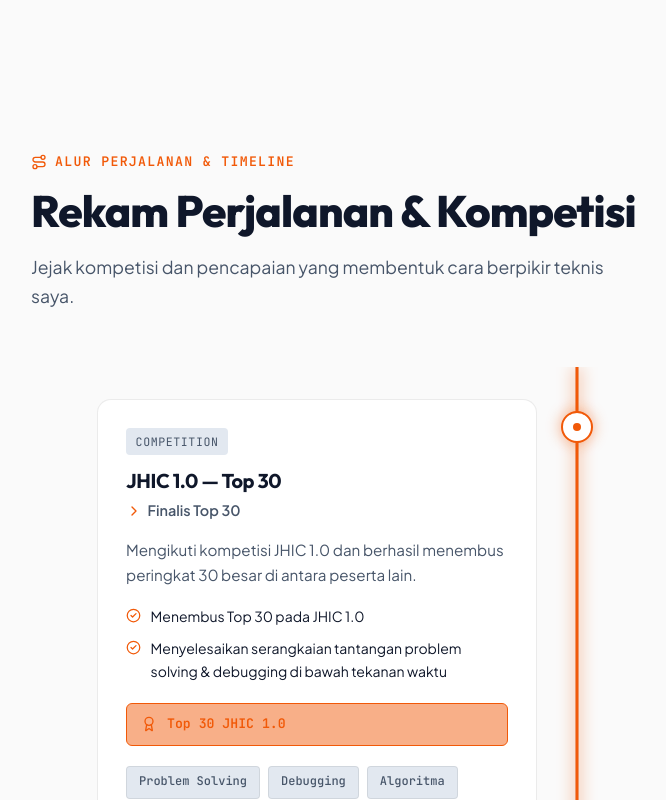
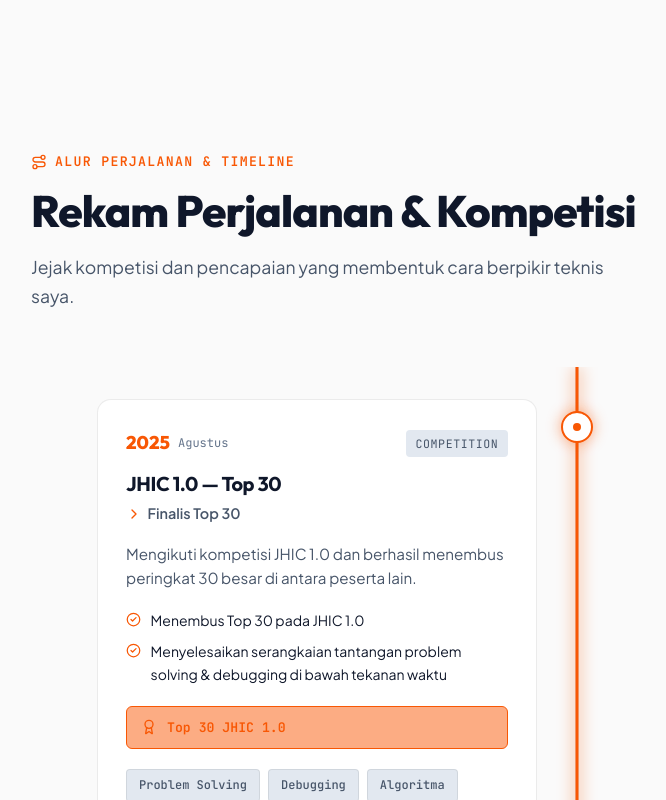
Before and after one commit to AlephSc/portofolio-, a React (Vite) app: page / in a window 1280 px wide. Shown: the part 2000-2800 px from the top of the page, without its empty margins (63-729 px from the left). Built offline with nearby package versions, Linux system fonts and the light colour scheme.

Commit message:
third commit

```diff
--- a/src/data/experiences.ts
+++ b/src/data/experiences.ts
@@ -3,7 +3,8 @@ import type { TimelineItem } from '../types';
 export const experiencesData: TimelineItem[] = [
   {
     id: 'exp-jhic',
-    year: '',
+    year: '2025',
+    quarter: 'Agustus',
     title: 'JHIC 1.0 — Top 30',
     category: 'Competition',
     role: 'Finalis Top 30',
@@ -18,7 +19,8 @@ export const experiencesData: TimelineItem[] = [
   },
   {
     id: 'exp-kron',
-    year: '',
+    year: '2025',
+    quarter: 'Oktober',
     title: 'Kompetisi Robotika Nusantara (KRON) — Medali Perak',
     category: 'Competition',
     role: 'Medalis Perak',
--- a/src/data/profile.ts
+++ b/src/data/profile.ts
@@ -3,7 +3,7 @@ import type { ProfileData } from '../types';
 export const profileData: ProfileData = {
   name: "Muhammad Fajar Fristiawan",
   role: "Software Engineer",
-  location: "",
+  location: "Jombang, Jawa Timur",
   shortBio: "Software Engineer dengan fokus pada pemecahan masalah, pemrograman Lua, dan rekayasa prompt AI — ketajaman teknis terasah lewat kompetisi seperti JHIC dan KRON.",
   fullBio: [
     "Saya seorang Software Engineer yang menikmati membedah masalah hingga ke akarnya. Dari menulis kode Lua hingga merancang prompt yang efektif untuk model AI, saya percaya pemahaman fondasi yang kuat adalah kunci setiap solusi yang tahan lama.",
@@ -16,7 +16,8 @@ export const profileData: ProfileData = {
     { label: "KRON", value: "Perak", subtext: "Medali Robotika" }
   ],
   socials: [
-    { platform: "GitHub", url: "https://github.com/AlephSc", username: "AlephSc" }
+    { platform: "GitHub", url: "https://github.com/AlephSc", username: "AlephSc" },
+    { platform: "Email", url: "mailto:alephsc25@gmail.com", username: "alephsc25@gmail.com" }
   ],
-  contactEmail: ""
+  contactEmail: "alephsc25@gmail.com"
 };
```
Also changed, not shown: 1 other file (tests, documents, lock files or other folders).
